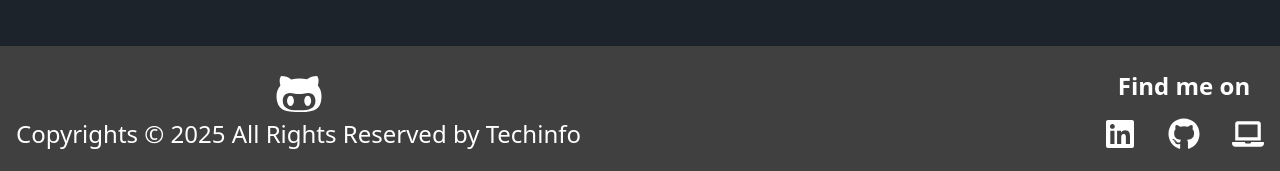
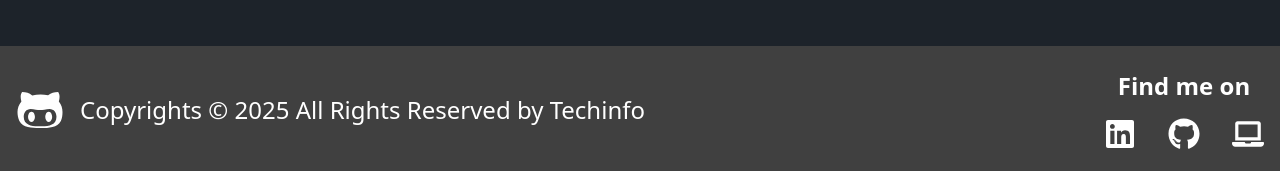
Before and after one commit to wichofly/github-app, a React (Vite) app: page / in a window 1280 px wide. Shown: the part 626-797 px from the top of the page. Built offline with nearby package versions, Linux system fonts and the light colour scheme; no server answers.

Commit message:
fix: improve Footer component layout for better alignment and responsiveness

```diff
--- a/src/components/layout/Footer.tsx
+++ b/src/components/layout/Footer.tsx
@@ -6,7 +6,7 @@
   return (
     <footer className="bg-neutral-700 py-6">
       <div className="container mx-auto px-4 flex flex-col md:flex-row justify-between items-center space-y-6 md:space-y-0">
-        <div className="flex flex-col items-center text-center md:text-left">
+        <div className="flex flex-col items-center text-center lg:flex-row lg:items-center lg:space-x-4">
           <FaGithubAlt className="text-4xl sm:text-5xl md:text-5xl text-white" />
           <p className="text-lg sm:text-xl md:text-2xl font-light text-white">
             Copyrights &copy; {footerYears} All Rights Reserved by Techinfo
```
